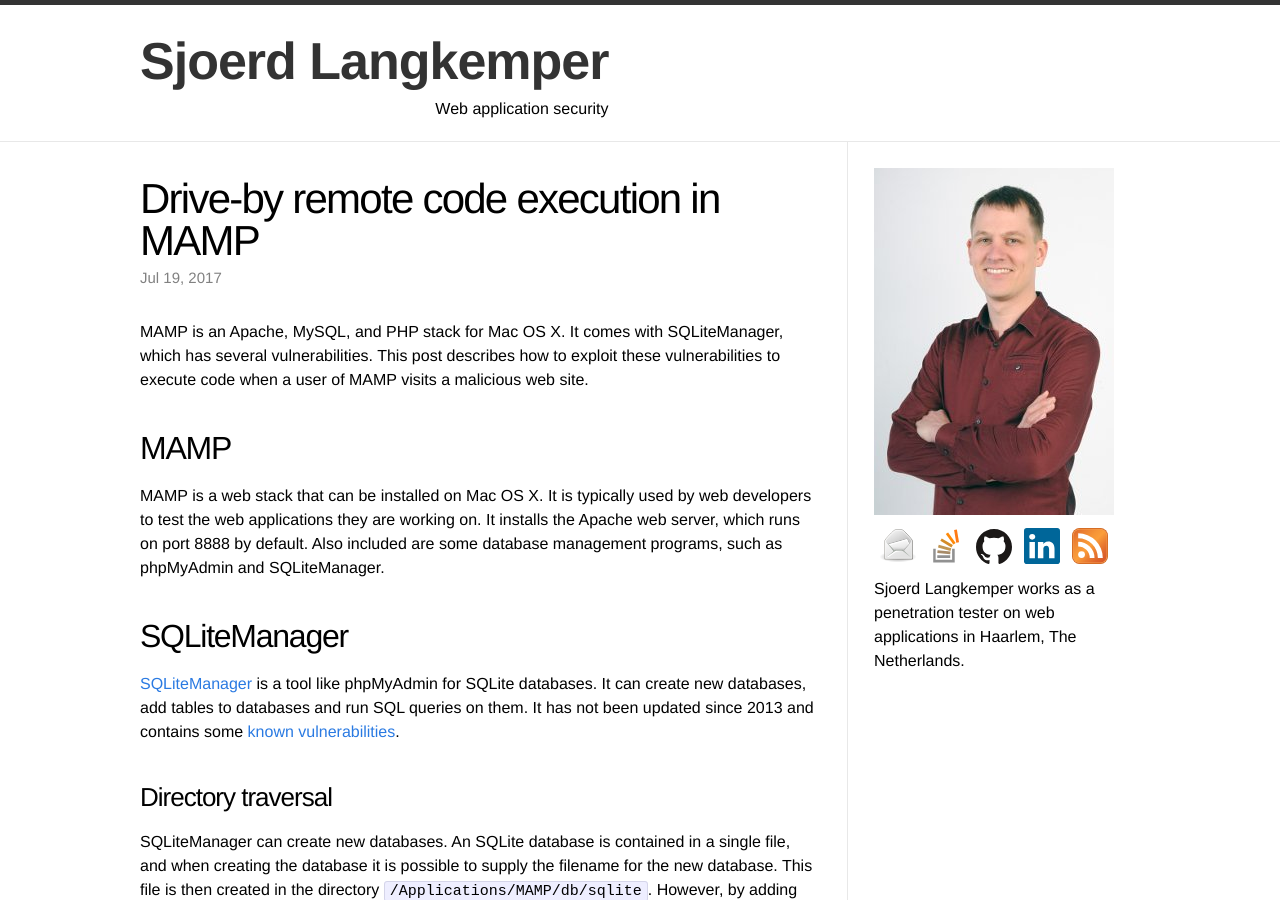
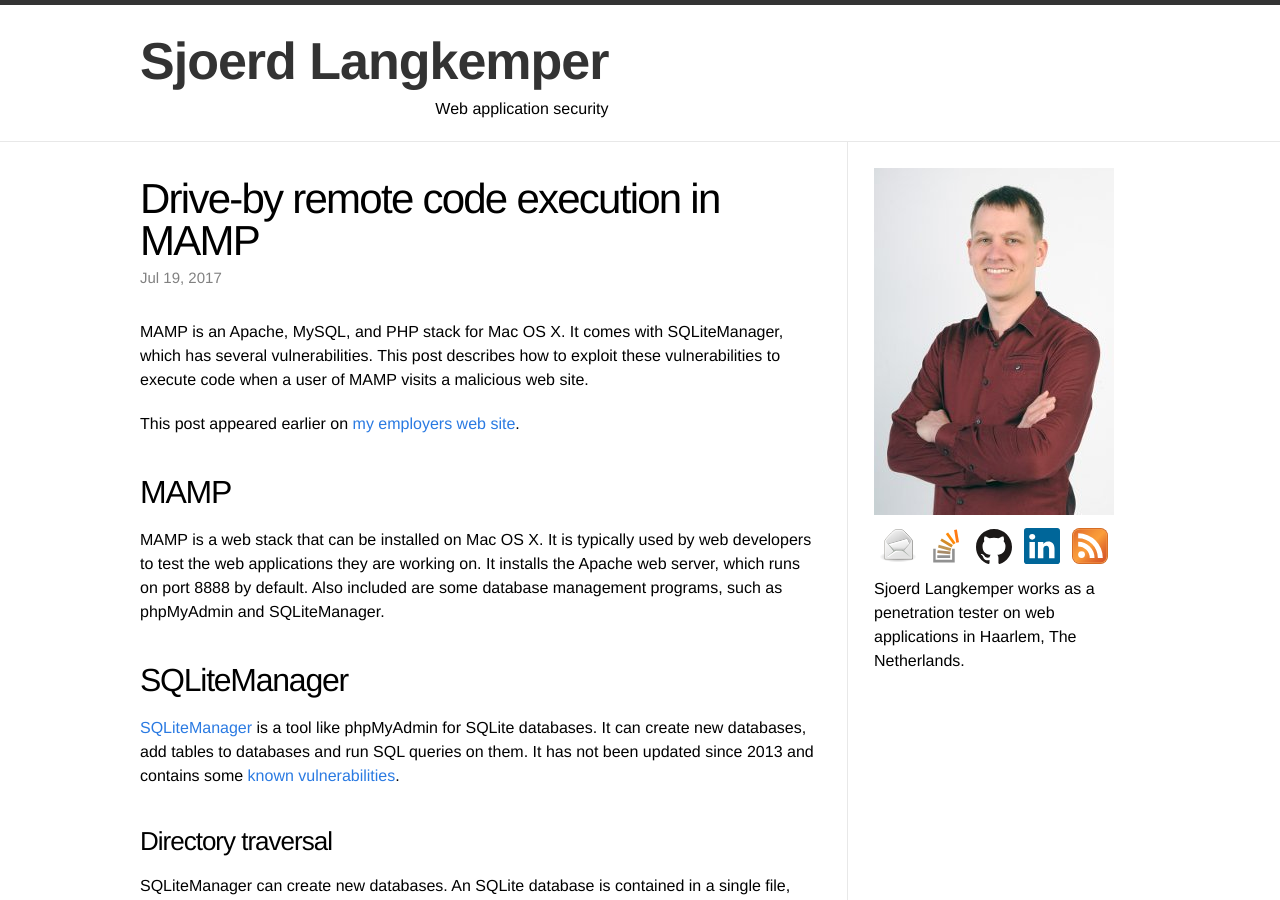
Before and after one commit to Sjord/Sjord.github.io, a Jekyll site: the page built from _posts/2017-04-12-drive-by-remote-code-execution-in-mamp.md, in a window 1280 px wide and 900 px high. Built offline with Jekyll 4.4.1, drawn with Linux system fonts in a browser that asks for light colours.

Commit message:
Link to ITsec's post.

```diff
--- a/_posts/2017-04-12-drive-by-remote-code-execution-in-mamp.md
+++ b/_posts/2017-04-12-drive-by-remote-code-execution-in-mamp.md
@@ -6,6 +6,8 @@
 ---
 
 MAMP is an Apache, MySQL, and PHP stack for Mac OS X. It comes with SQLiteManager, which has several vulnerabilities. This post describes how to exploit these vulnerabilities to execute code when a user of MAMP visits a malicious web site.
+
+This post appeared earlier on [my employers web site](https://www.itsec.nl/en/2017/06/26/drive-by-remote-code-execution-by-mamp/).
 
 ## MAMP
 
```
